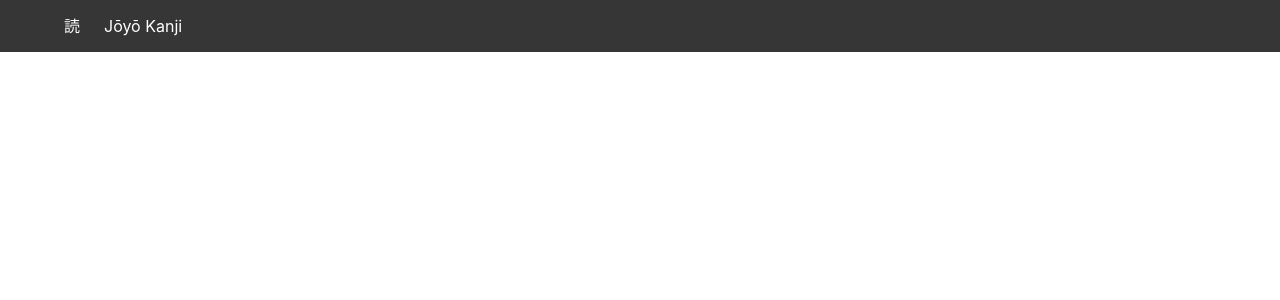
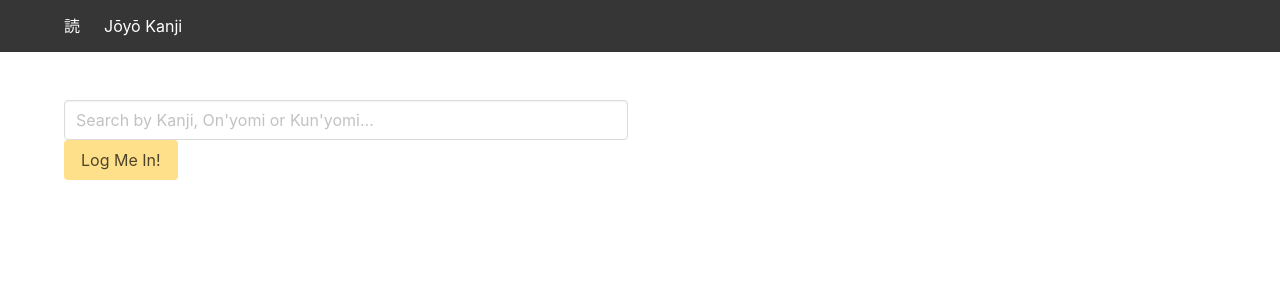
Before and after one commit to jguppy92/yomikata, a React (Create React App) app: page / in a window 1280 px wide. Shown: the top 300 px of the page. Built offline with nearby package versions, Linux system fonts and the light colour scheme; no server answers.

Commit message:
Hooked up API to the Joyo page and mapped through the array to display on page. Needs to be styled and link added to kanji show pages

```diff
--- a/src/components/common/Home.js
+++ b/src/components/common/Home.js
@@ -15,12 +15,34 @@ function Home() {
     }
     getData()
   }, [])
-  console.log(kanji)
+  // console.log(kanji)
 
   return (
-    <body>
-      <h1>{kanji[700]}</h1>
-    </body>
+    <section className="section">
+      <div className="container">
+        <div className="columns">
+          <form
+            className="column is-half"
+          >
+            <div className="field">
+              <div className="control">
+                <input
+                  className="input"
+                  placeholder="Search by Kanji, On'yomi or Kun'yomi..."
+                  name="search"
+                />
+                <button type="submit" className="button is-warning">
+                Log Me In!
+                </button>
+              </div>
+            </div>
+          </form>
+        </div>
+      </div>
+      <canvas className="kanji-anim">
+        <h1>Kanji Anim</h1>
+      </canvas>
+    </section>
   )
 }
 
--- a/src/components/kanji/Joyo.js
+++ b/src/components/kanji/Joyo.js
@@ -1,8 +1,30 @@
+import React from 'react'
+import { getJoyoKanji } from '../lib/api'
+
 function Joyo() {
+  const [joyoKanji, setJoyoKanji] = React.useState([])
+
+  React.useEffect(() => {
+    const getData = async () => {
+      try {
+        const response = await getJoyoKanji()
+        setJoyoKanji(response.data)
+      } catch (err) {
+        console.log(err)
+      }
+    }
+    getData()
+  }, [])
+  console.log(joyoKanji)
+
   return (
-    <h1>
-      This is the Joyo Kanji List
-    </h1>
+    <div className="column is-full kanji-card-container">
+      {joyoKanji.map(kanji => (
+        <div key={kanji} className="kanji-card">
+          <h1>{kanji}</h1>
+        </div>
+      ))}
+    </div>
   )
 }
 
--- a/src/components/lib/api.js
+++ b/src/components/lib/api.js
@@ -1,7 +1,12 @@
 import axios from 'axios'
 
 const allKanji = 'https://kanjiapi.dev/v1/kanji/all'
+const joyoKanji = 'https://kanjiapi.dev/v1/kanji/joyo'
 
 export function getAllKanji() {
   return axios.get(`${allKanji}`)
 }
+
+export function getJoyoKanji() {
+  return axios.get(`${joyoKanji}`)
+}
--- a/src/styles/main.scss
+++ b/src/styles/main.scss
@@ -1 +1,17 @@
 @import "~bulma/bulma.sass";
+
+.kanji-card-container {
+  display: flex;
+  flex-direction: row;
+  flex-wrap: wrap;
+  border: 1px;
+  border-color: black;
+  border-style: solid;
+}
+
+.kanji-card {
+  display: flex;
+  // flex-direction: row;
+  // flex-wrap: wrap;
+  padding: 10px 10px;
+}
```
Also changed, not shown: src/components/kanji/JoyoCard.js (added).
